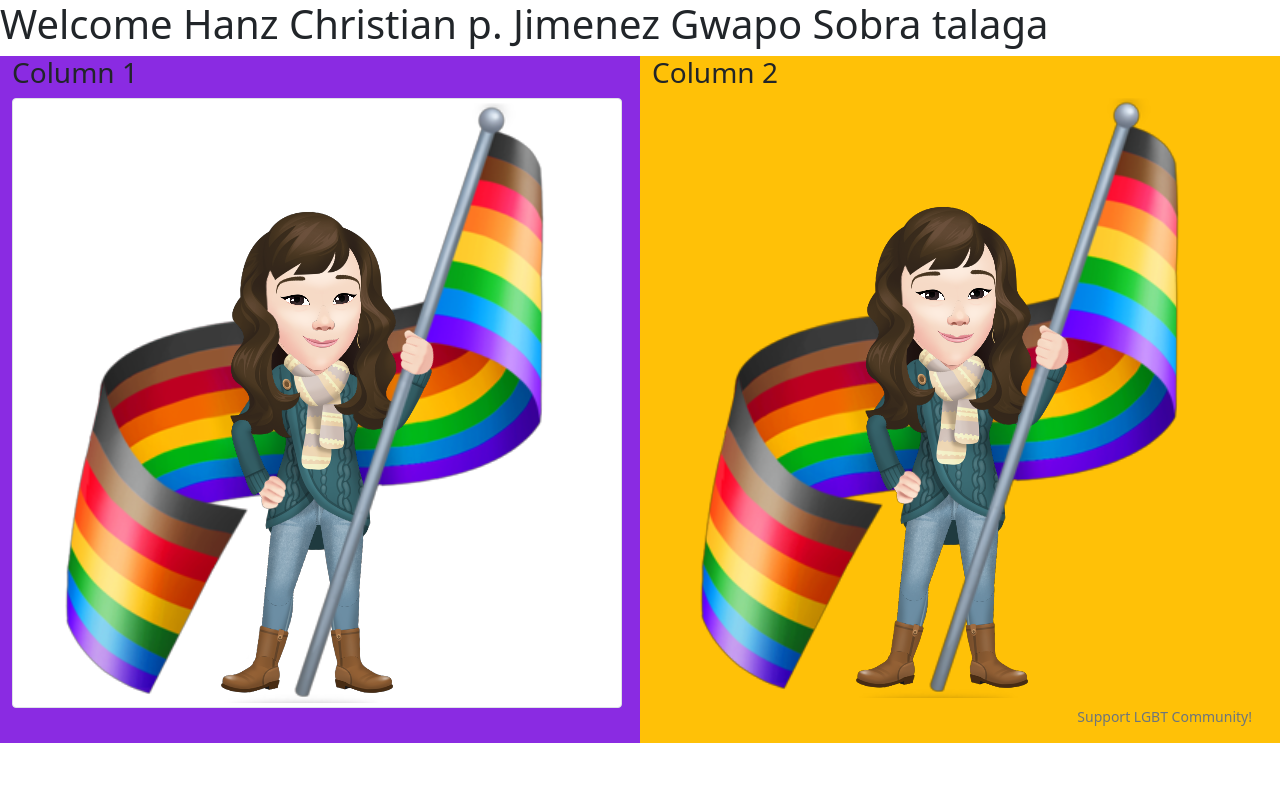
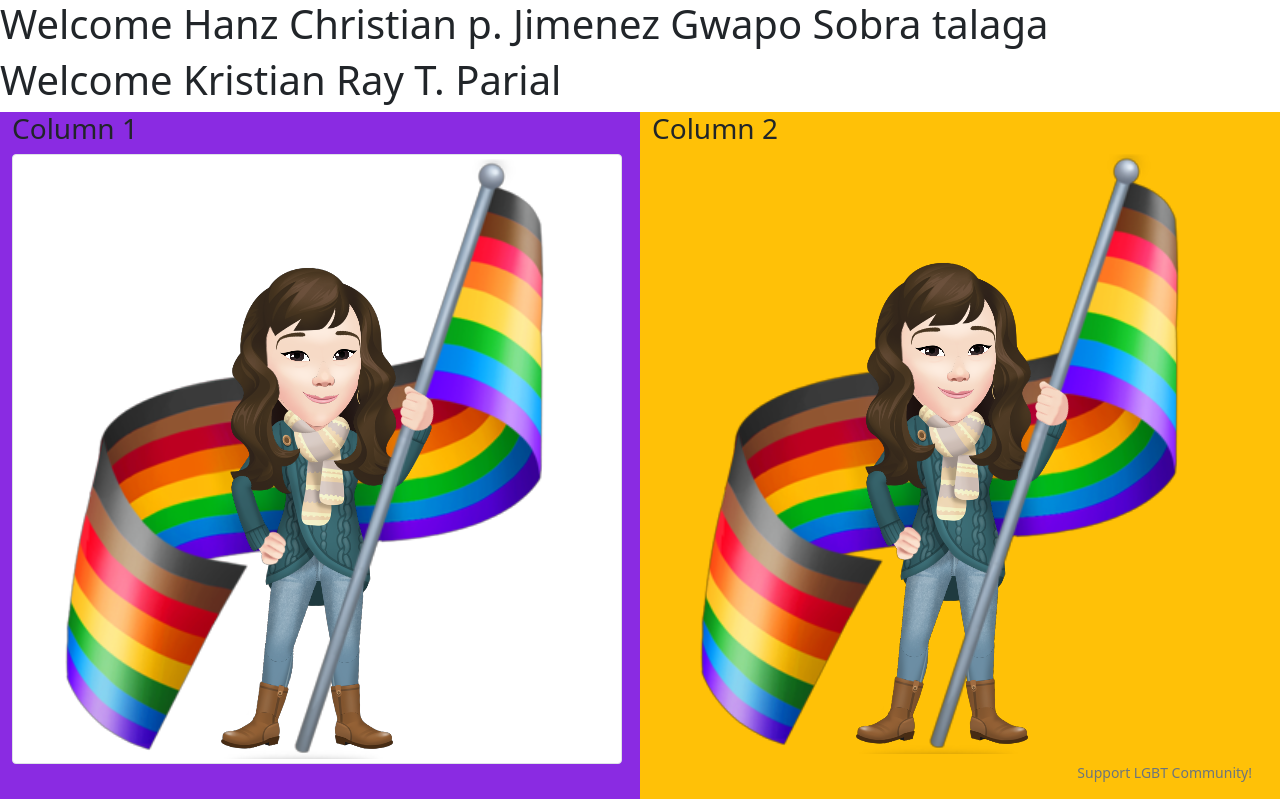
Before and after one commit to zanji21/samp, a plain HTML site: page Bootstrap/home3.html in a window 1280 px wide. Drawn offline with Linux system fonts and the light colour scheme.

Commit message:
Update home3.html (#4)

```diff
--- a/Bootstrap/home3.html
+++ b/Bootstrap/home3.html
@@ -15,6 +15,7 @@
 
 <body>
     <h1>Welcome Hanz Christian p. Jimenez Gwapo Sobra talaga</h1>
+    <h1>Welcome Kristian Ray T. Parial</h1>
     <div class="container-fluid">
         <div class="row">
             <div class="col col1" >
```
